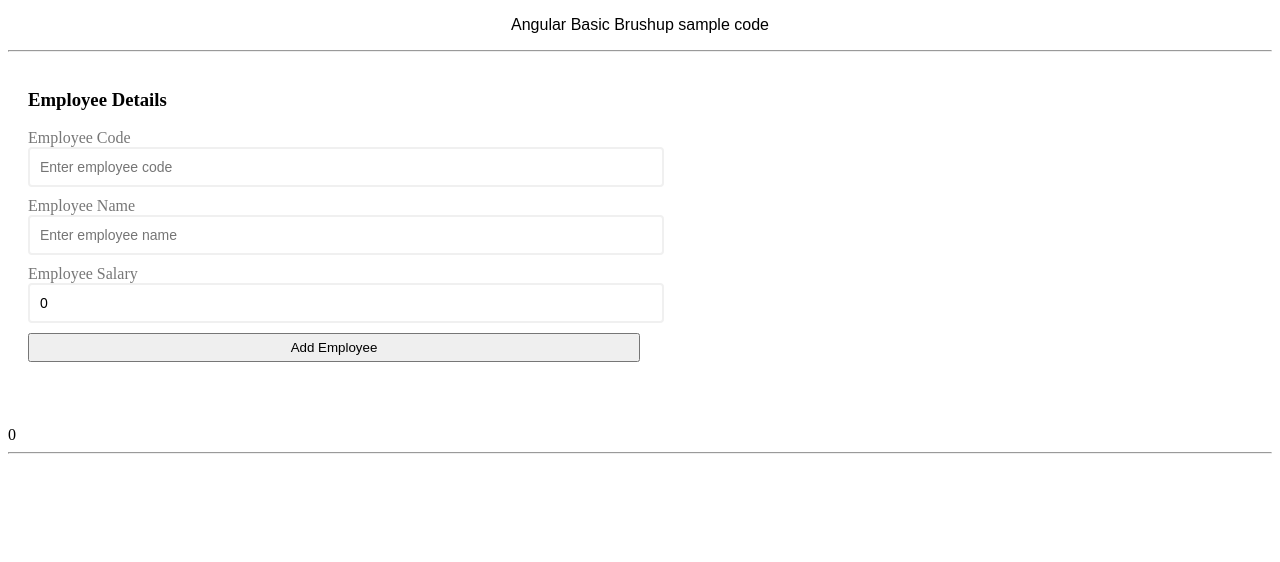
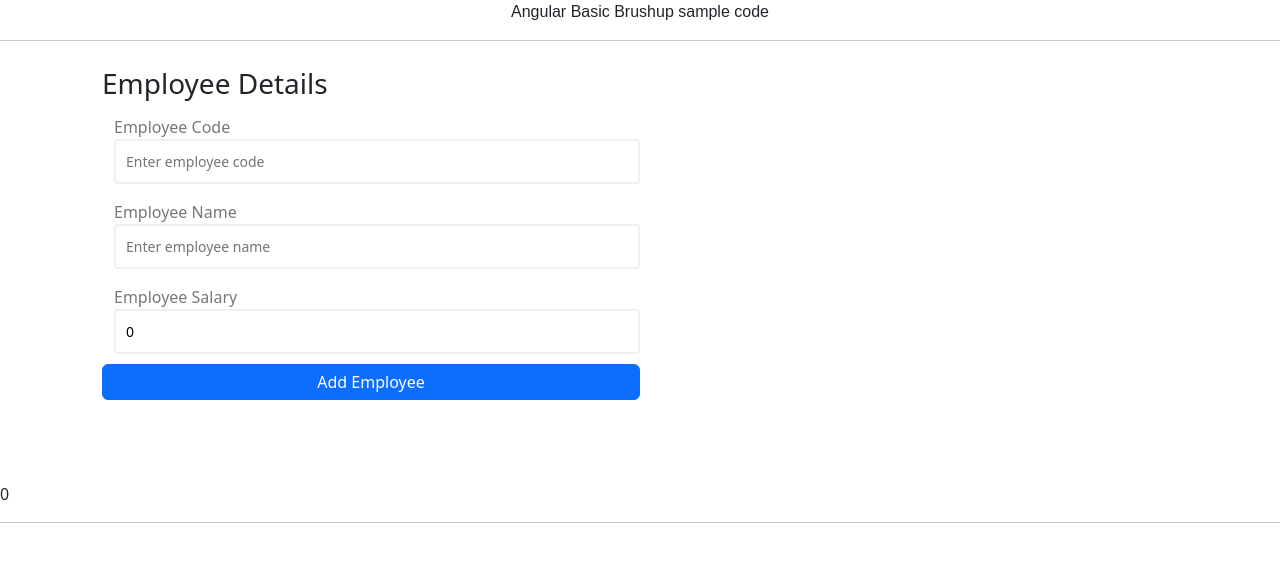
Before and after one commit to Venkat517/AngularBasicsBrushUp, an Angular app: page / in a window 1280 px wide. Shown: the top 562 px of the page. Built offline with nearby package versions, Linux system fonts and the light colour scheme.

Commit message:
Added routing notes

```diff
--- a/src/app/app.component.css
+++ b/src/app/app.component.css
@@ -9,6 +9,7 @@
 .form-control {
   position: relative;
   margin-bottom:10px;
+  border: none !important;
   padding-bottom: 0px;
 }
 .form-control label {
--- a/src/app/app.component.html
+++ b/src/app/app.component.html
@@ -18,7 +18,7 @@
       <label for="employeesalary ">Employee Salary</label>
       <input type="text" name="employeesalary " placeholder="Enter employee salary" [(ngModel)]="EmployeeModel.employeeSalary">
     </div>
-    <button type="submit" (click)="addEmployee()" class="btn btn-primary ">Add Employee</button>
+    <button type="submit" (click)="addEmployee()" class="btn btn-primary">Add Employee</button>
   </form>
 </div>
 <br> {{EmployeeModel.employeeCode}}
--- a/src/index.html
+++ b/src/index.html
@@ -1,13 +1,18 @@
 <!doctype html>
 <html lang="en">
+
 <head>
   <meta charset="utf-8">
   <title>Basicsangular</title>
   <base href="/">
   <meta name="viewport" content="width=device-width, initial-scale=1">
   <link rel="icon" type="image/x-icon" href="favicon.ico">
+  <link href="https://cdn.jsdelivr.net/npm/bootstrap@5.2.0/dist/css/bootstrap.min.css" rel="stylesheet" integrity="sha384-gH2yIJqKdNHPEq0n4Mqa/HGKIhSkIHeL5AyhkYV8i59U5AR6csBvApHHNl/vI1Bx"
+    crossorigin="anonymous">
 </head>
+
 <body>
   <app-root></app-root>
 </body>
+
 </html>
```
Also changed, not shown: 2 other files (tests, documents, lock files or other folders).
